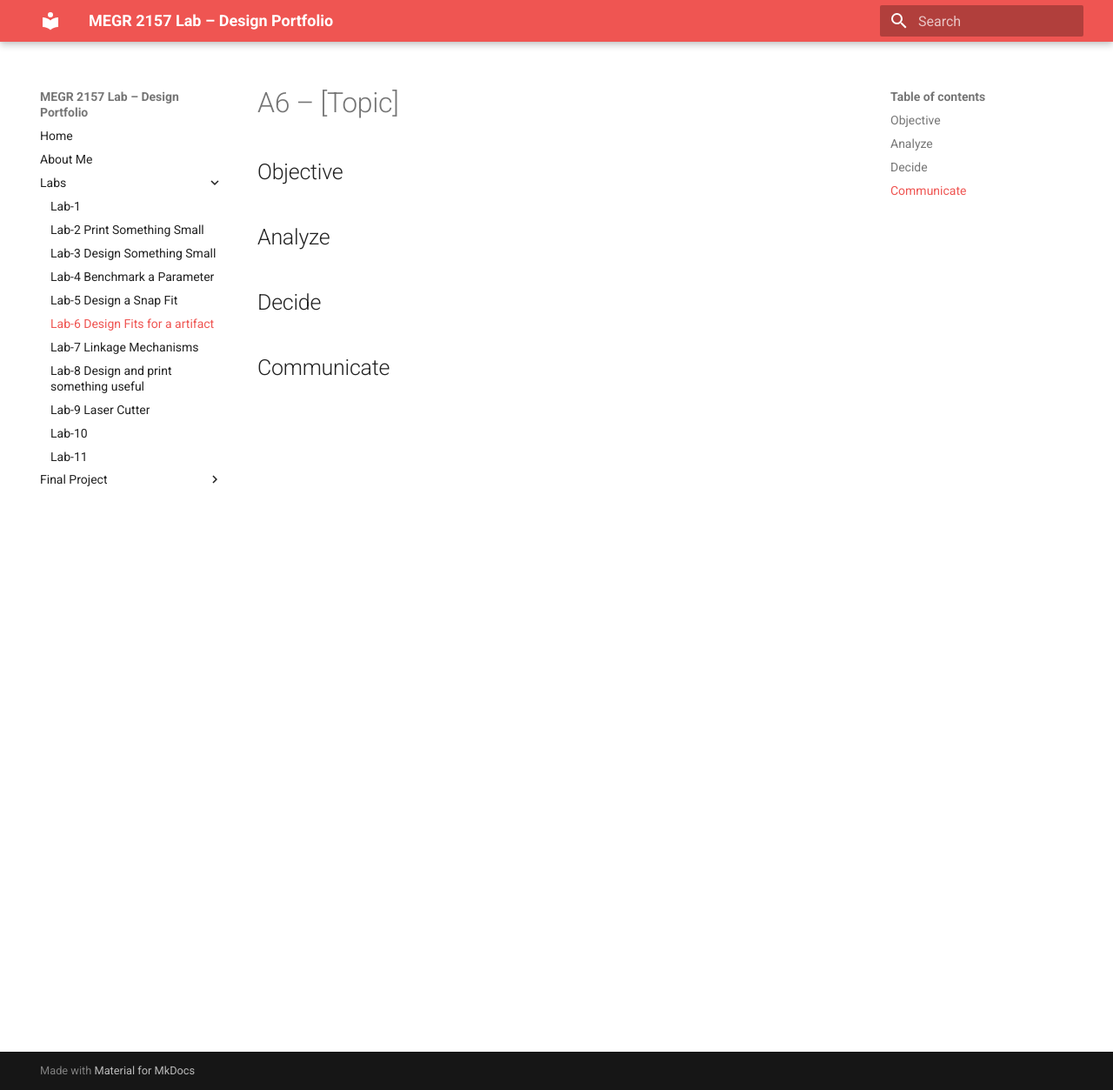
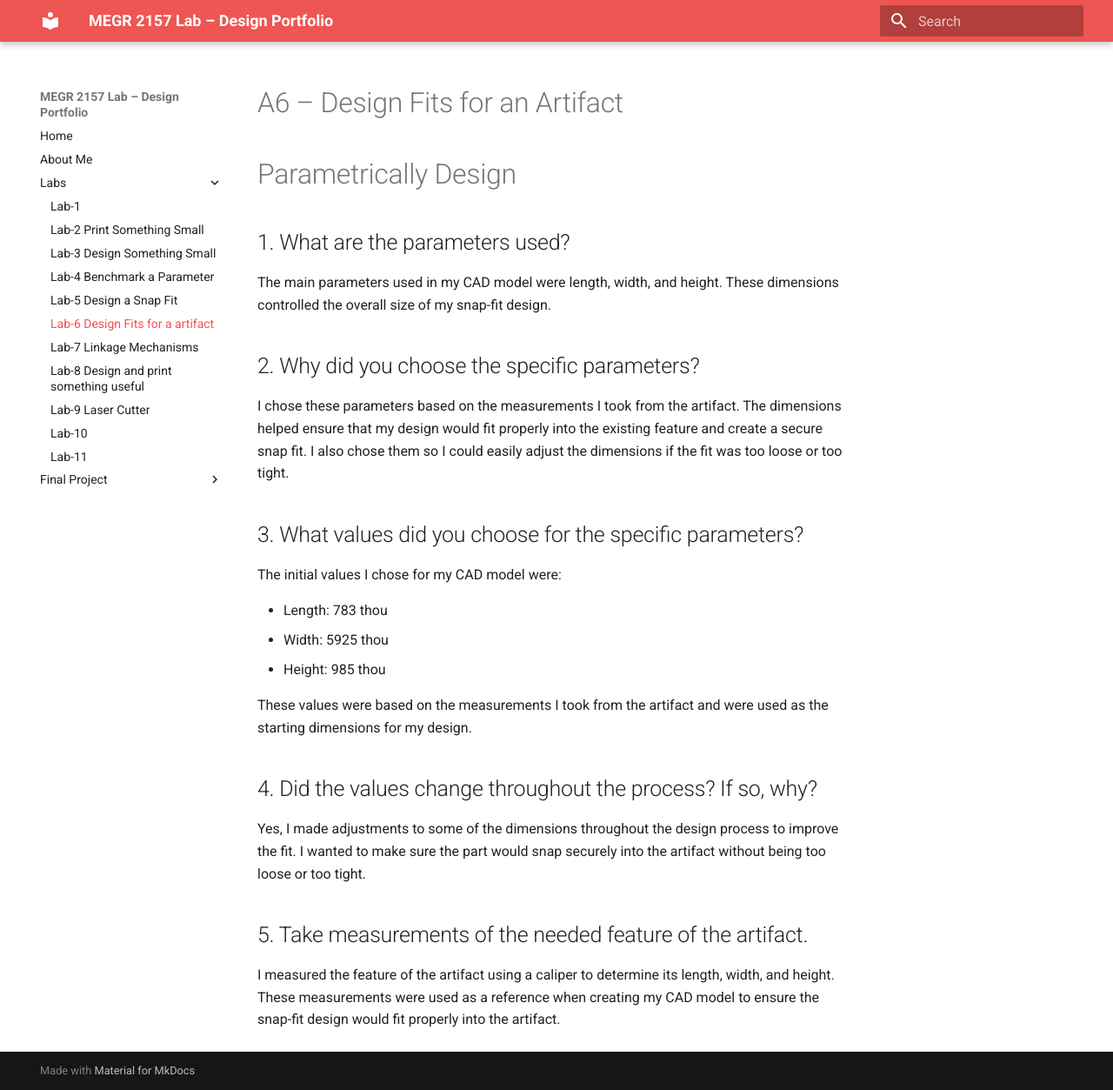
Before and after one commit to ethanking13/ethanking---megr2156-Lab-portfolio, an MkDocs documentation site: the page built from docs/Labs/L06/index.md, in a window 1280 px wide and 1253 px high. Shown: the whole window at 87% size. Built offline with MkDocs 1.6.1 and Material for MkDocs 9.7.7, drawn with Linux system fonts in a browser that asks for light colours.

Commit message:
Revise index.md for A6 design fits documentation
Updated the index.md file to reflect the design fits for an artifact, including objectives, parameters, and measurement details.

```diff
--- a/docs/Labs/L06/index.md
+++ b/docs/Labs/L06/index.md
@@ -1,12 +1,29 @@
-# A6 – [Topic]
+# A6 – Design Fits for an Artifact
 
-## Objective
+# Parametrically Design
 
+## 1. What are the parameters used?
 
-## Analyze
+The main parameters used in my CAD model were length, width, and height. These dimensions controlled the overall size of my snap-fit design.
 
+## 2. Why did you choose the specific parameters?
 
-## Decide
+I chose these parameters based on the measurements I took from the artifact. The dimensions helped ensure that my design would fit properly into the existing feature and create a secure snap fit. I also chose them so I could easily adjust the dimensions if the fit was too loose or too tight.
 
+## 3. What values did you choose for the specific parameters?
 
-## Communicate
+The initial values I chose for my CAD model were:
+
+- Length: 783 thou
+- Width: 5925 thou
+- Height: 985 thou
+
+These values were based on the measurements I took from the artifact and were used as the starting dimensions for my design.
+
+## 4. Did the values change throughout the process? If so, why?
+
+Yes, I made adjustments to some of the dimensions throughout the design process to improve the fit. I wanted to make sure the part would snap securely into the artifact without being too loose or too tight.
+
+## 5. Take measurements of the needed feature of the artifact.
+
+I measured the feature of the artifact using a caliper to determine its length, width, and height. These measurements were used as a reference when creating my CAD model to ensure the snap-fit design would fit properly into the artifact.
```
